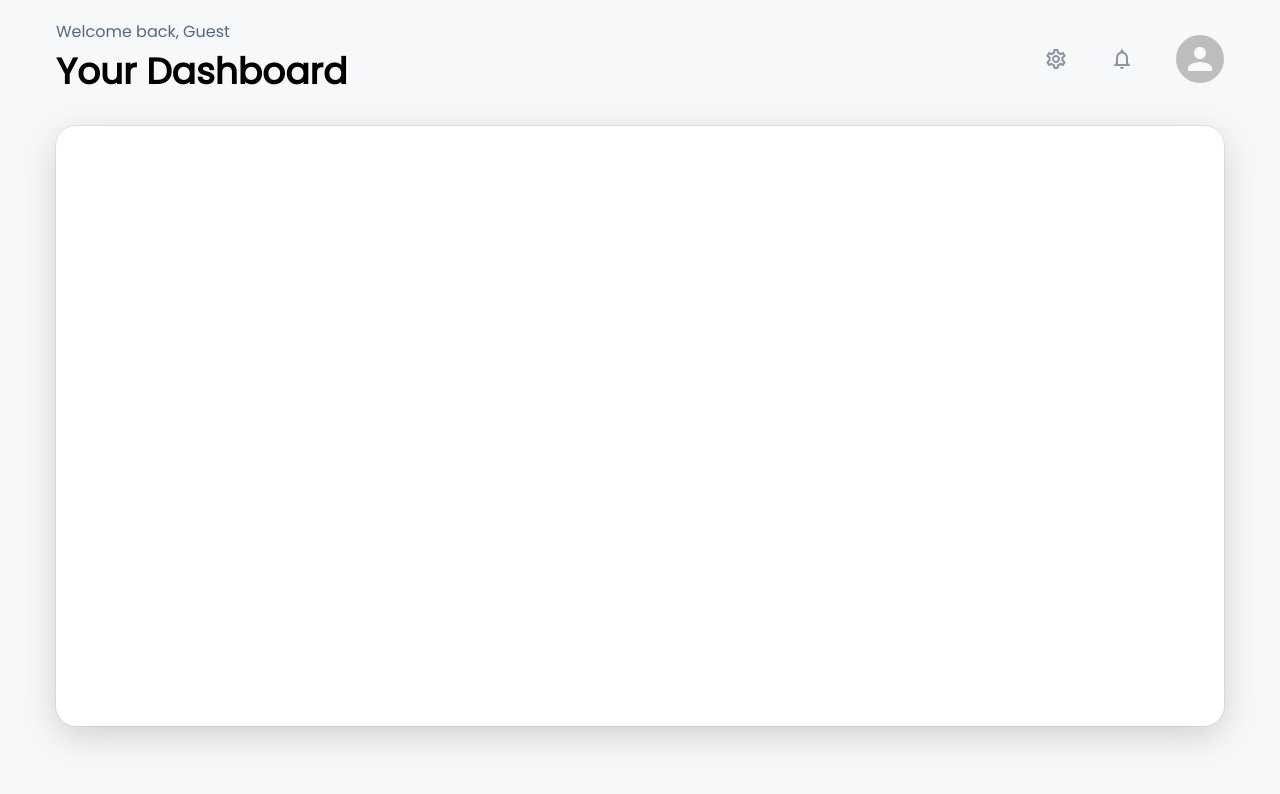
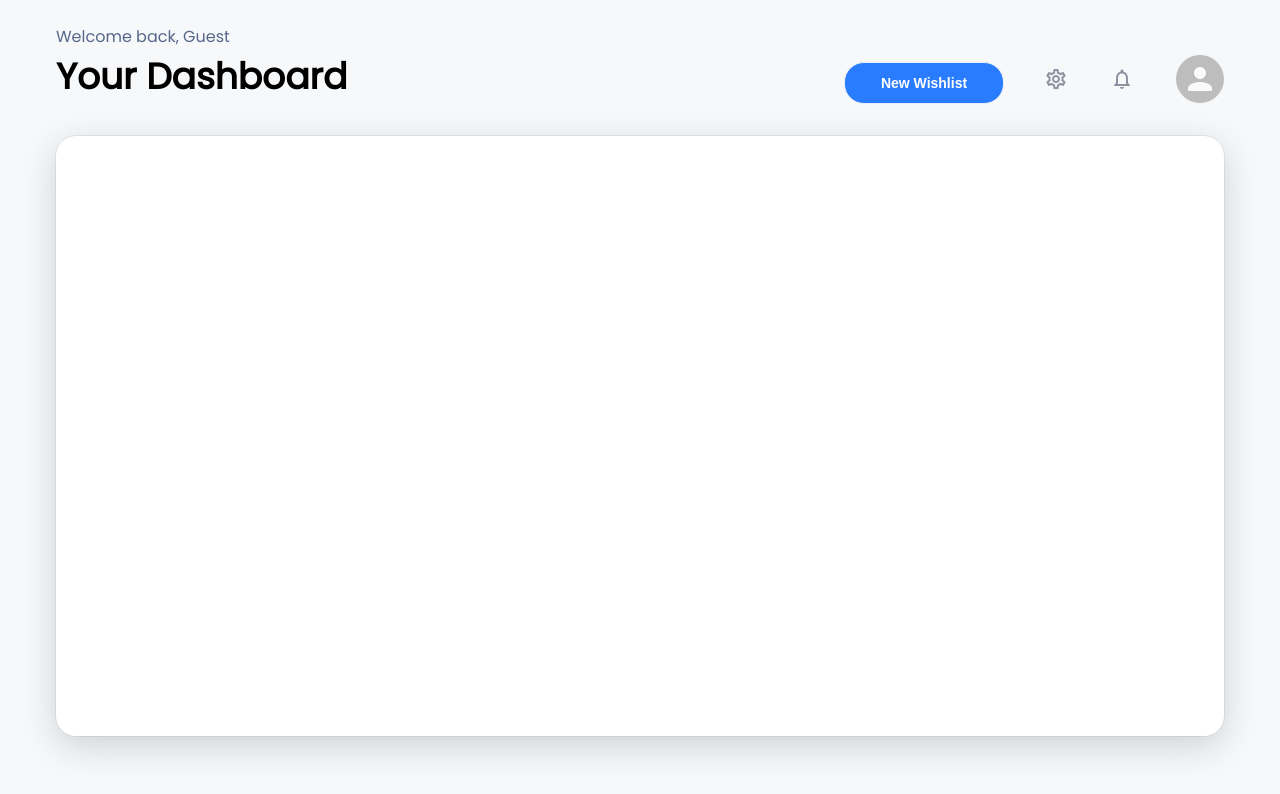
Before and after one commit to tomaCezar1/wishlist-app, a Next.js app: page / in a window 1280 px wide. Shown: the top 794 px of the page. Built offline with nearby package versions, Linux system fonts and the light colour scheme.

Commit message:
added new wishlist button on dashboard

```diff
--- a/src/app/Navbar/NavBar.tsx
+++ b/src/app/Navbar/NavBar.tsx
@@ -1,19 +1,37 @@
+import { useState } from 'react';
+
 import Settings from '@material-ui/icons/SettingsOutlined';
 import Notifications from '@material-ui/icons/NotificationsOutlined';
 import { Avatar } from '@material-ui/core';
 
-export default function NavBar() {
+function NavBar(): JSX.Element {
+    const [showForm, setShowForm] = useState(false);
+
+    const toggleForm = () => {
+        setShowForm(true);
+    };
+
     return (
         <nav className="navbar">
             <div className="main-heading">
                 <h3 className="nav-greeting">Welcome back, Guest</h3>
                 <h1 className="nav-title">Your Dashboard</h1>
             </div>
-            <div className="nav-quick-access">
-                <Settings style={{ color: '#8f92a1', fontSize: 24 }} />
-                <Notifications style={{ color: '#8f92a1', fontSize: 24 }} id="notifications-icon" />
-                <Avatar alt="Guest Image" style={{ height: 48, width: 48 }} />
+            <div className="navbar-btn-wrapper">
+                <button className="card-btn primary-btn nav-btn" onClick={toggleForm}>
+                    New Wishlist
+                </button>
+                <div className="nav-quick-access">
+                    <Settings style={{ color: '#8f92a1', fontSize: 24 }} />
+                    <Notifications
+                        style={{ color: '#8f92a1', fontSize: 24 }}
+                        id="notifications-icon"
+                    />
+                    <Avatar alt="Guest Image" style={{ height: 48, width: 48 }} />
+                </div>
             </div>
         </nav>
     );
 }
+
+export default NavBar;
--- a/src/app/Navbar/_Navbar.scss
+++ b/src/app/Navbar/_Navbar.scss
@@ -1,9 +1,9 @@
 .navbar {
     width: 100%;
-    height: 70px;
+    height: 80px;
     display: flex;
     justify-content: space-between;
-    align-items: center;
+    align-items: flex-end;
     border-radius: 20px;
     margin-bottom: 20px;
 }
@@ -41,3 +41,20 @@
 .nav-quick-access > * {
     cursor: pointer;
 }
+
+.navbar-btn-wrapper {
+    display: flex;
+
+    .nav-btn {
+        position: relative;
+        top: 0;
+        margin-right: 40px;
+        width: 160px;
+        height: 42px;
+        align-self: flex-end;
+        transition: all 0.3s ease-in-out;
+        &:hover {
+            top: -5px;
+        }
+    }
+}
--- a/src/styles/globals.scss
+++ b/src/styles/globals.scss
@@ -50,3 +50,7 @@ a {
     justify-content: space-between;
     align-items: center;
 }
+
+.flex {
+    display: flex;
+}
```
